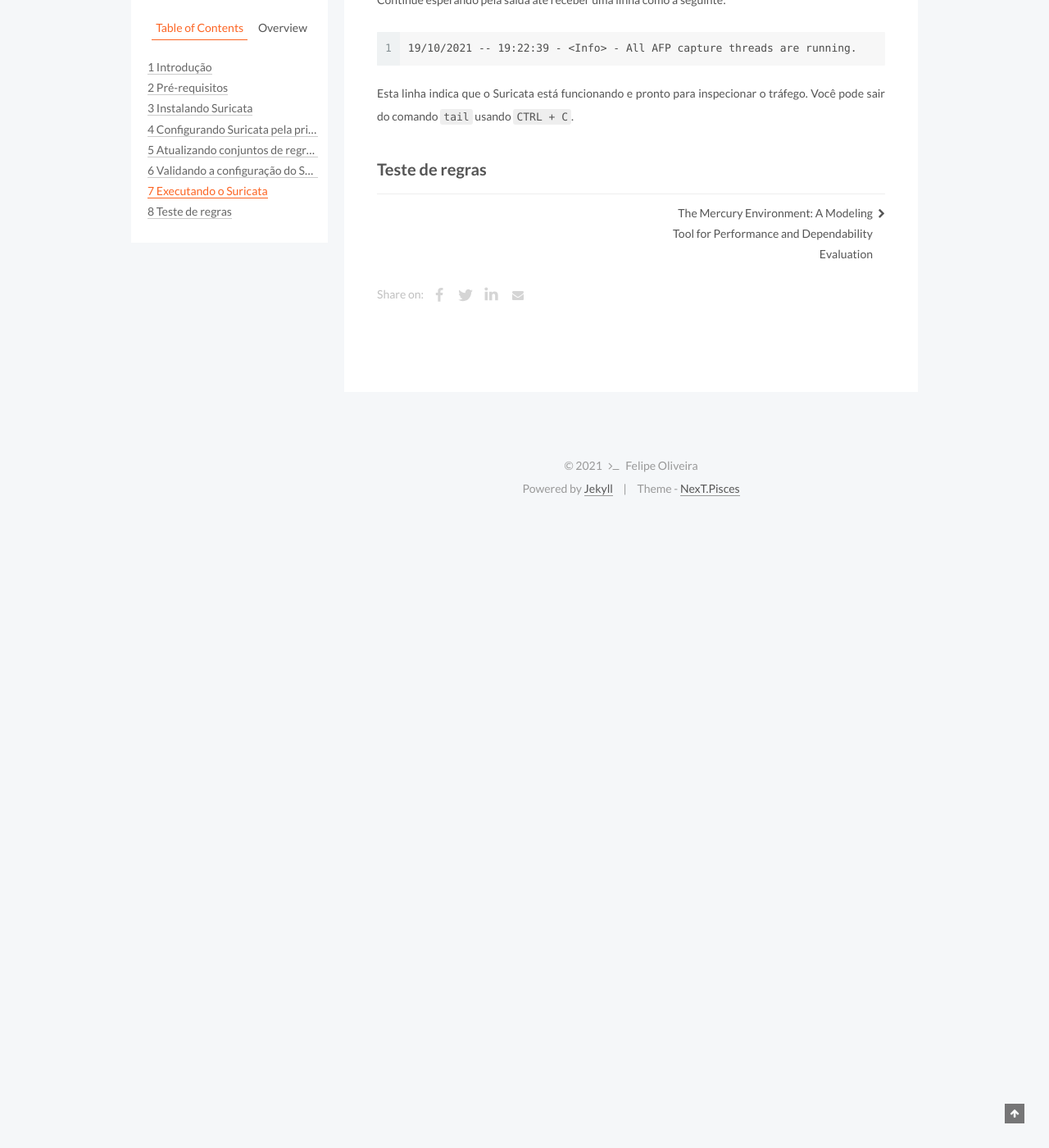
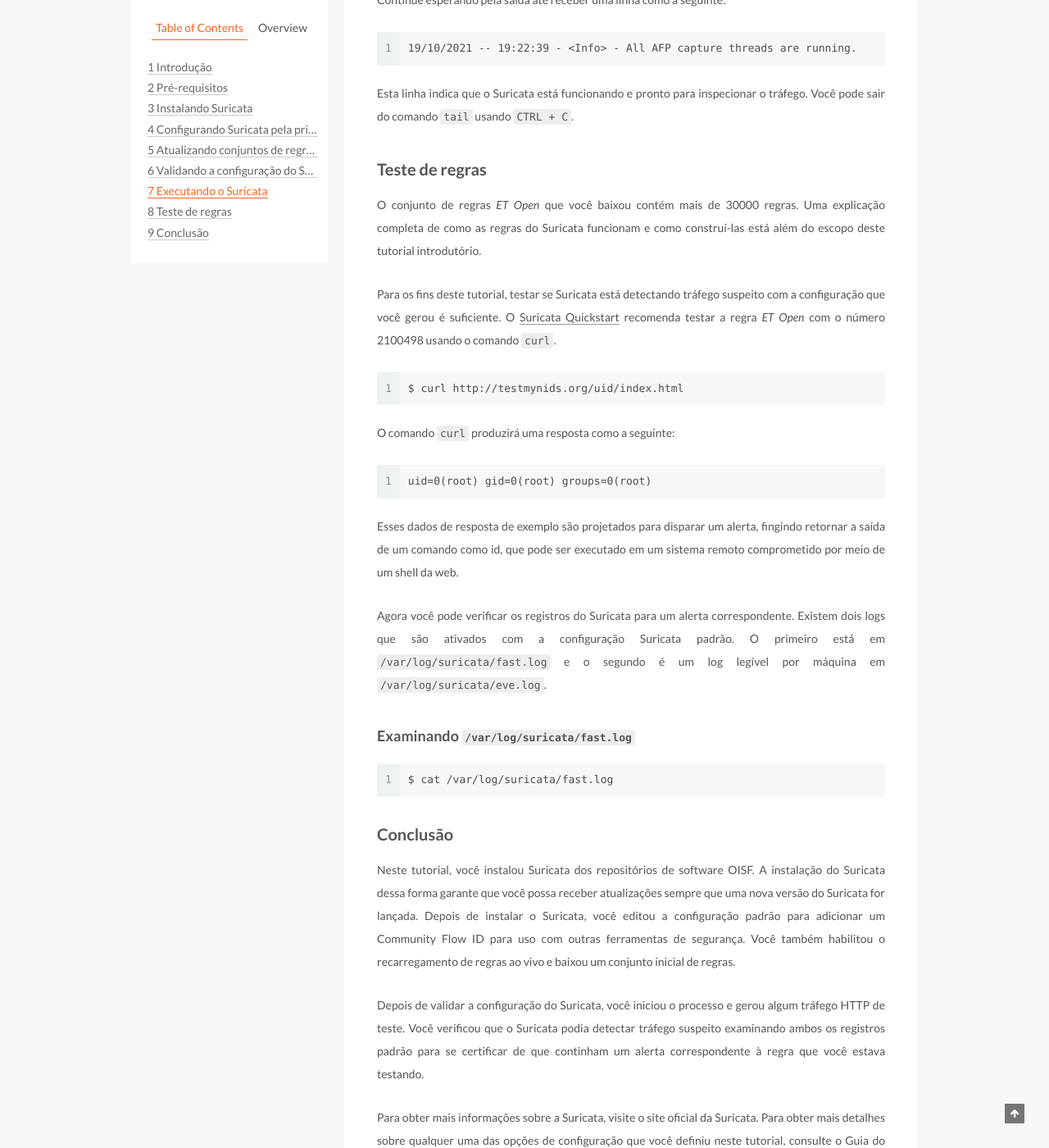
Before and after one commit to fdoliv/fdoliv.github.io, a Jekyll site: the page built from _posts/2021-11-19-suricata.md, in a window 1280 px wide and 1400 px high, scrolled down 8616 px. Shown: the whole window at 82% size. Built offline with Jekyll 4.4.1, drawn with Linux system fonts in a browser that asks for light colours; before the commit the page ends 9246 px from its top, so only the background shows below that; some of the changed text lies outside the part shown.

Commit message:
Conclusão

````diff
--- a/_posts/2021-11-19-suricata.md
+++ b/_posts/2021-11-19-suricata.md
@@ -254,7 +254,7 @@
 
 ## Executando o Suricata
 
-Agora que você tem uma configuração e um conjunto de regras válidos do Suricata, pode iniciar o servidor Suricata. Execute o seguinte comando `systemctl`:
+Agora que você tem uma configuração e um conjunto de regras válidos do Suricata, você pode iniciar o servidor Suricata. Execute o seguinte comando `systemctl`:
 
 ```
 $ sudo systemctl start suricata.service
@@ -287,7 +287,7 @@
 Tal como acontece com o comando do modo de teste, Suricata levará um ou dois minutos para carregar e analisar todas as regras. Você pode usar o comando `tail` para observar uma mensagem específica nos registros do Suricata que indica que ele terminou de iniciar:
 
 ```
-sudo tail -f /var/log/suricata/suricata.log
+$ sudo tail -f /var/log/suricata/suricata.log
 ```
 
 Você receberá várias linhas de saída e o terminal pode parecer travar enquanto o Suricata é carregado. Continue esperando pela saída até receber uma linha como a seguinte:
@@ -299,3 +299,37 @@
 Esta linha indica que o Suricata está funcionando e pronto para inspecionar o tráfego. Você pode sair do comando `tail` usando `CTRL + C`.
 
 ## Teste de regras
+
+O conjunto de regras *ET Open* que você baixou contém mais de 30000 regras. Uma explicação completa de como as regras do Suricata funcionam e como construí-las está além do escopo deste tutorial introdutório.
+
+Para os fins deste tutorial, testar se Suricata está detectando tráfego suspeito com a configuração que você gerou é suficiente. O [Suricata Quickstart]() recomenda testar a regra *ET Open* com o número 2100498 usando o comando `curl`.
+
+```
+$ curl http://testmynids.org/uid/index.html
+```
+
+O comando `curl` produzirá uma resposta como a seguinte:
+
+```
+uid=0(root) gid=0(root) groups=0(root)
+```
+
+Esses dados de resposta de exemplo são projetados para disparar um alerta, fingindo retornar a saída de um comando como id, que pode ser executado em um sistema remoto comprometido por meio de um shell da web.
+
+Agora você pode verificar os registros do Suricata para um alerta correspondente. Existem dois logs que são ativados com a configuração Suricata padrão. O primeiro está em `/var/log/suricata/fast.log` e o segundo é um log legível por máquina em `/var/log/suricata/eve.log`.
+
+### Examinando `/var/log/suricata/fast.log`
+
+```
+$ cat /var/log/suricata/fast.log
+```
+
+## Conclusão
+
+Neste tutorial, você instalou Suricata dos repositórios de software OISF. A instalação do Suricata dessa forma garante que você possa receber atualizações sempre que uma nova versão do Suricata for lançada. Depois de instalar o Suricata, você editou a configuração padrão para adicionar um Community Flow ID para uso com outras ferramentas de segurança. Você também habilitou o recarregamento de regras ao vivo e baixou um conjunto inicial de regras.
+
+Depois de validar a configuração do Suricata, você iniciou o processo e gerou algum tráfego HTTP de teste. Você verificou que o Suricata podia detectar tráfego suspeito examinando ambos os registros padrão para se certificar de que continham um alerta correspondente à regra que você estava testando.
+
+Para obter mais informações sobre a Suricata, visite o site oficial da Suricata. Para obter mais detalhes sobre qualquer uma das opções de configuração que você definiu neste tutorial, consulte o Guia do Usuário Suricata.
+
+Agora que você instalou e configurou o Suricata, pode continuar para o próximo tutorial desta série (a ser publicado), onde explorará como escrever suas próprias regras personalizadas do Suricata. Você aprenderá sobre diferentes maneiras de criar alertas, ou mesmo como descartar totalmente o tráfego, com base em critérios como pacotes TCP / IP inválidos, o conteúdo de consultas DNS, solicitações e respostas HTTP e até mesmo handshakes de TLS.
````
